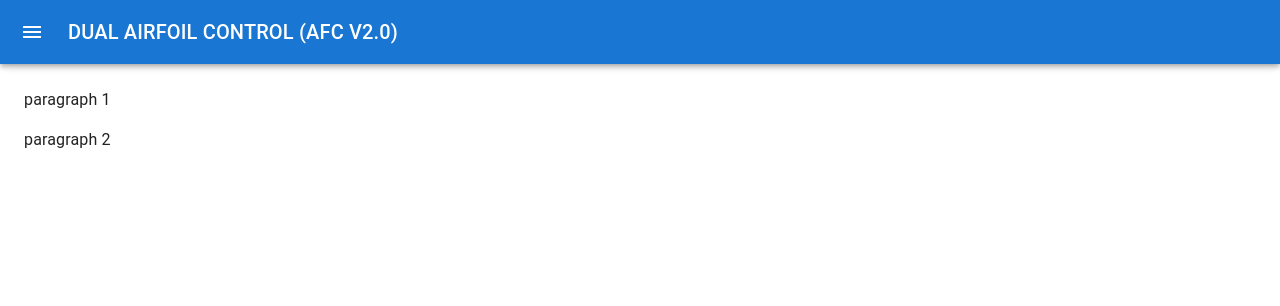
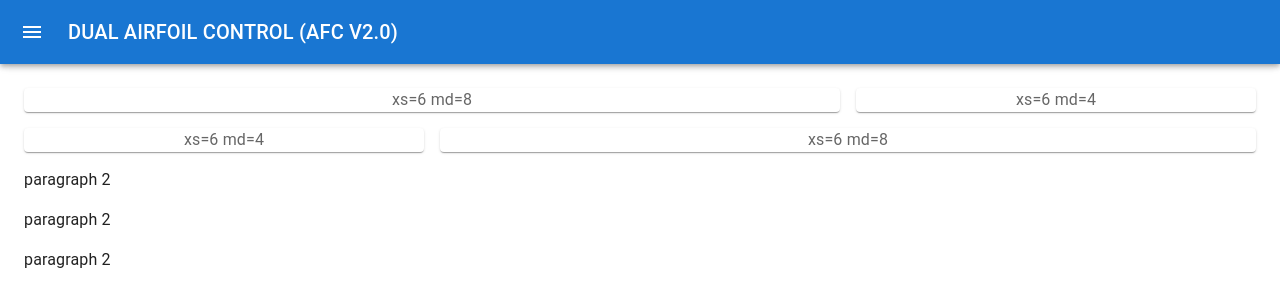
Before and after one commit to c3charvat/web_ui, a React (Create React App) app: page / in a window 1280 px wide. Shown: the top 306 px of the page. Built offline with nearby package versions, Linux system fonts and the light colour scheme.

Commit message:
Start_RadioButtonGroup

```diff
--- a/src/Drawer.tsx
+++ b/src/Drawer.tsx
@@ -19,6 +19,7 @@ import ListItemText from '@mui/material/ListItemText';
 import InboxIcon from '@mui/icons-material/MoveToInbox';
 import MailIcon from '@mui/icons-material/Mail';
 import LightDarkSwitch from './LightDarkSwitch';
+import RadioButtonGroup from './Radio_button_group';
 
 const drawerWidth = 240;
 
@@ -143,7 +144,13 @@ export default function DrawerLeft() {
       <Main open={open}>
         <DrawerHeader />
         <Typography paragraph>
-          paragraph 1
+          <RadioButtonGroup></RadioButtonGroup>
+        </Typography>
+        <Typography paragraph>
+          paragraph 2
+        </Typography>
+        <Typography paragraph>
+          paragraph 2
         </Typography>
         <Typography paragraph>
           paragraph 2
--- /dev/null
+++ b/src/Radio_button_group.tsx
@@ -0,0 +1,34 @@
+import * as React from 'react';
+import { styled } from '@mui/material/styles';
+import Grid from '@mui/material/Grid'
+import Box from '@mui/material/Box';
+import Paper from '@mui/material/Paper';
+
+const Item = styled(Paper)(({ theme }) => ({
+    textAlign: 'center',
+    borderstyle: 'solid',
+    borderwidth: '5px',
+    color: theme.palette.text.secondary,
+  }));
+
+
+export default function RadioButtonGroup() {
+    return (
+        <Box sx={{ flexGrow: 1 }}>
+            <Grid container spacing={2}>
+                <Grid item xs={6} md={8}>
+                    <Item>xs=6 md=8</Item>
+                </Grid>
+                <Grid item xs={6} md={4}>
+                    <Item>xs=6 md=4</Item>
+                </Grid>
+                <Grid item xs={6} md={4}>
+                    <Item>xs=6 md=4</Item>
+                </Grid>
+                <Grid item xs={6} md={8}>
+                    <Item>xs=6 md=8</Item>
+                </Grid>
+            </Grid>
+        </Box>
+    );
+}
```
